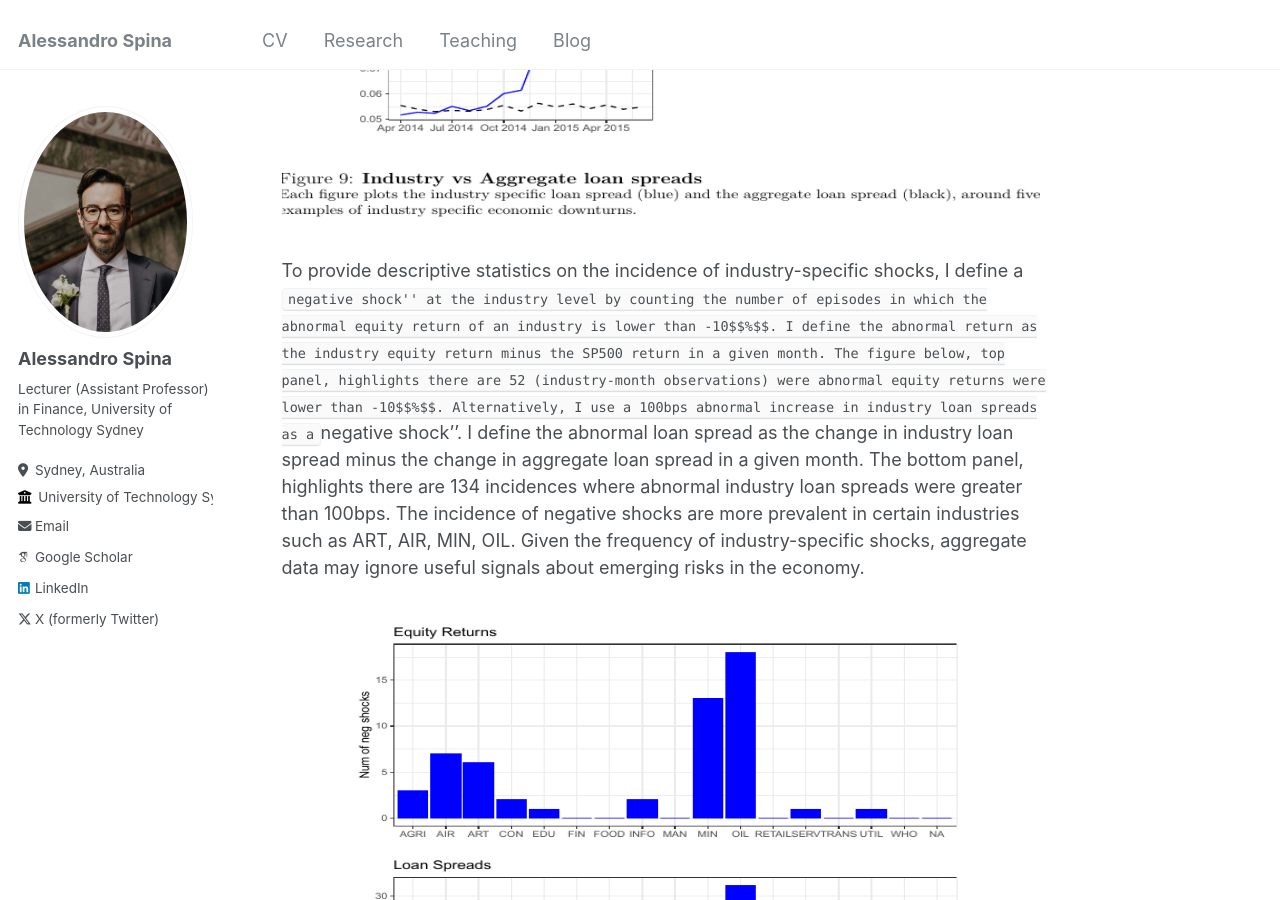
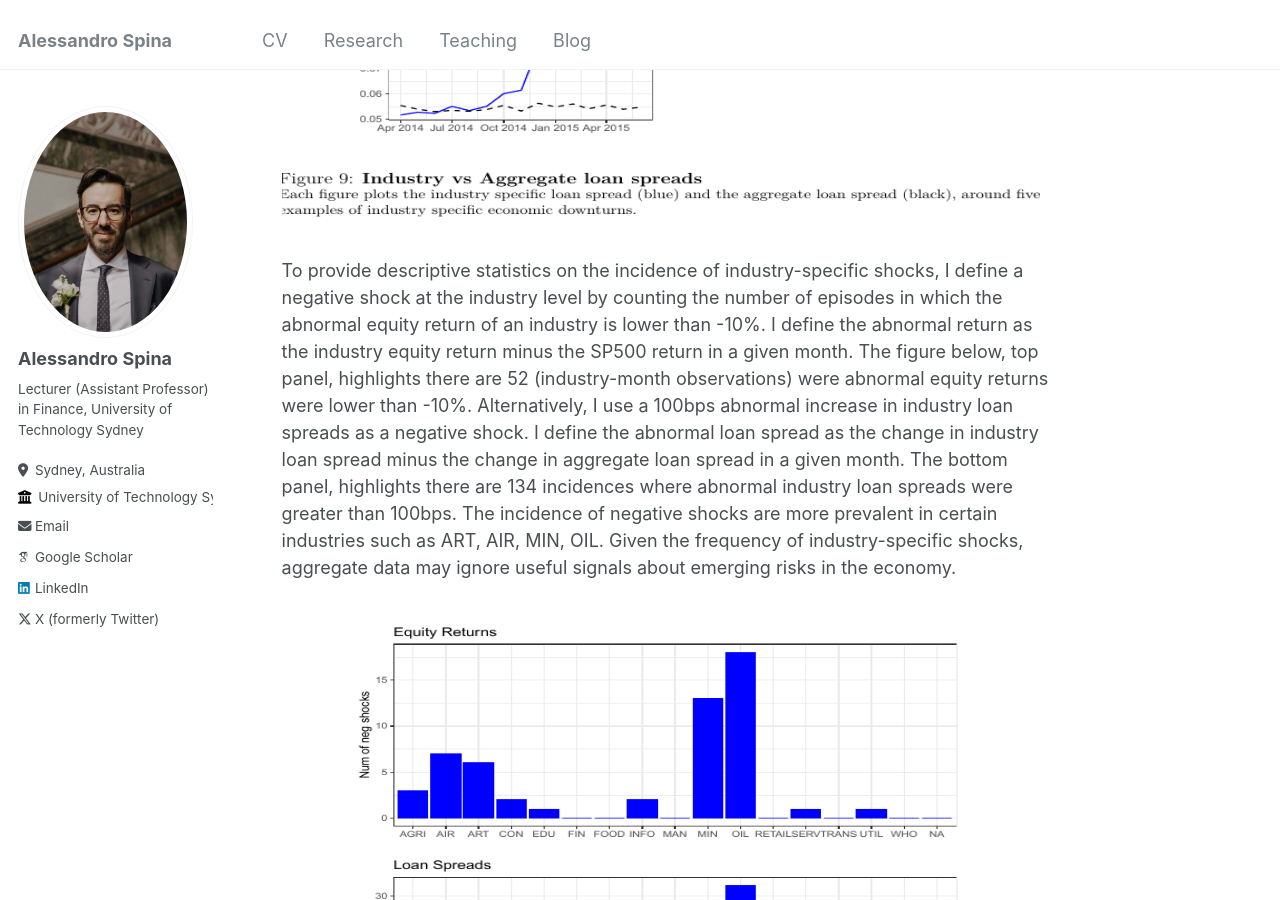
Before and after one commit to aspi6246/aspi6246.github.io, a Jekyll site: the page built from _posts/2024-11-05-blog-post-5.md, in a window 1280 px wide and 900 px high, scrolled down 2283 px. Built offline with Jekyll 4.4.1, drawn with Linux system fonts in a browser that asks for light colours; some web fonts are replaced.

```diff
--- a/_posts/2024-11-05-blog-post-5.md
+++ b/_posts/2024-11-05-blog-post-5.md
@@ -25,7 +25,7 @@ Second, it could be that sectoral shocks are more common than aggregate shocks,
 ![Alt text](/assets/images/fig3.png){: style="width:800px;height:600px;"}
 
 
-To provide descriptive statistics on the incidence of industry-specific shocks, I define a ``negative shock'' at the industry level by counting the number of episodes in which the abnormal equity return of an industry is lower than -10$$%$$. I define the abnormal return as the industry equity return minus the SP500 return in a given month. The figure below, top panel, highlights there are 52 (industry-month observations) were abnormal equity returns were lower than -10$$%$$. Alternatively, I use a 100bps abnormal increase in industry loan spreads as a ``negative shock''. I define the abnormal loan spread as the change in industry loan spread minus the change in aggregate loan spread in a given month. The bottom panel, highlights there are 134 incidences where abnormal industry loan spreads were greater than 100bps. The incidence of negative shocks are more prevalent in certain industries such as ART, AIR, MIN, OIL. Given the frequency of industry-specific shocks, aggregate data may ignore useful signals about emerging risks in the economy.
+To provide descriptive statistics on the incidence of industry-specific shocks, I define a negative shock at the industry level by counting the number of episodes in which the abnormal equity return of an industry is lower than -10%. I define the abnormal return as the industry equity return minus the SP500 return in a given month. The figure below, top panel, highlights there are 52 (industry-month observations) were abnormal equity returns were lower than -10%. Alternatively, I use a 100bps abnormal increase in industry loan spreads as a negative shock. I define the abnormal loan spread as the change in industry loan spread minus the change in aggregate loan spread in a given month. The bottom panel, highlights there are 134 incidences where abnormal industry loan spreads were greater than 100bps. The incidence of negative shocks are more prevalent in certain industries such as ART, AIR, MIN, OIL. Given the frequency of industry-specific shocks, aggregate data may ignore useful signals about emerging risks in the economy.
 
 ![Alt text](/assets/images/fig4.png){: style="width:800px;height:600px;"}
 
```
